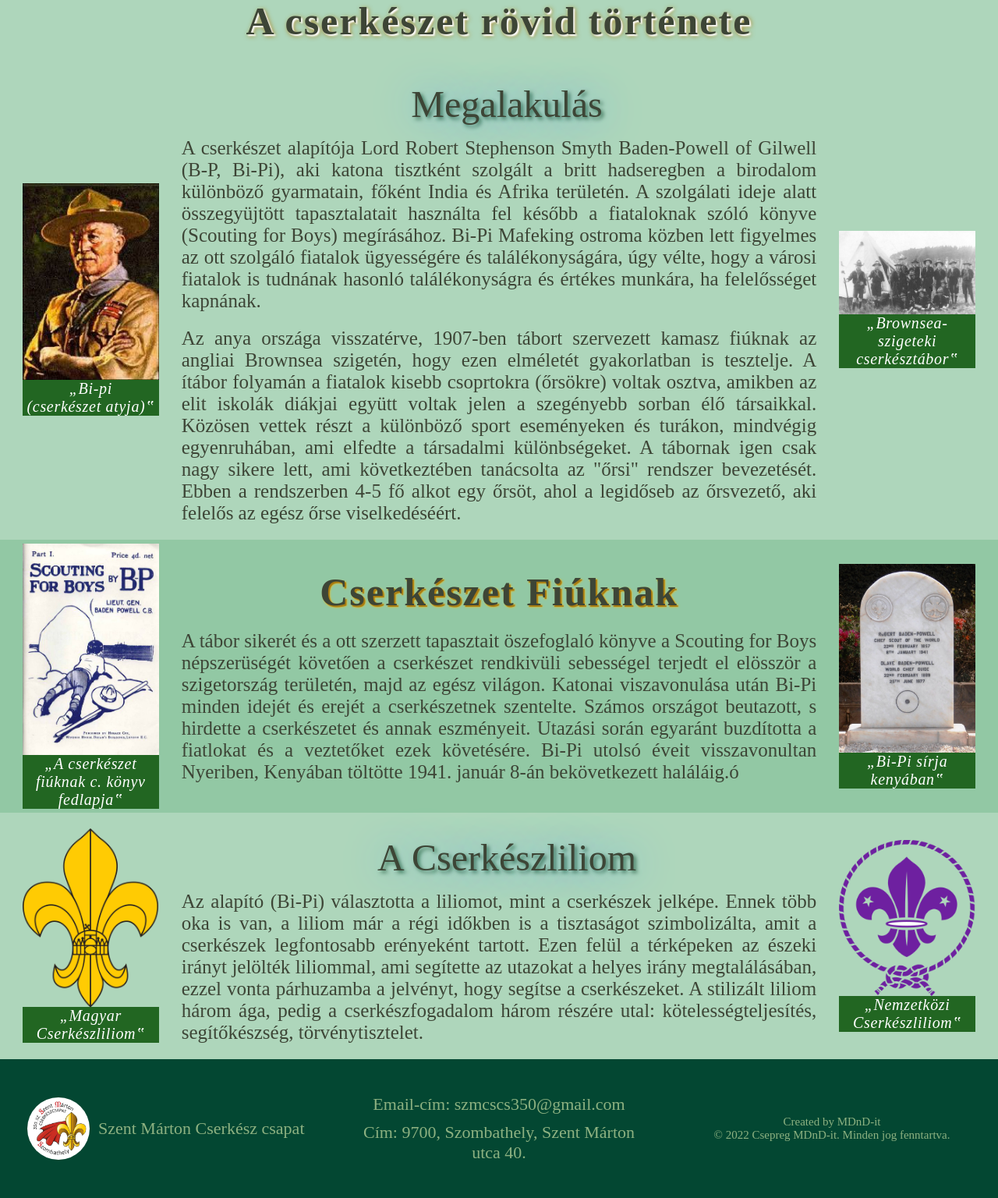
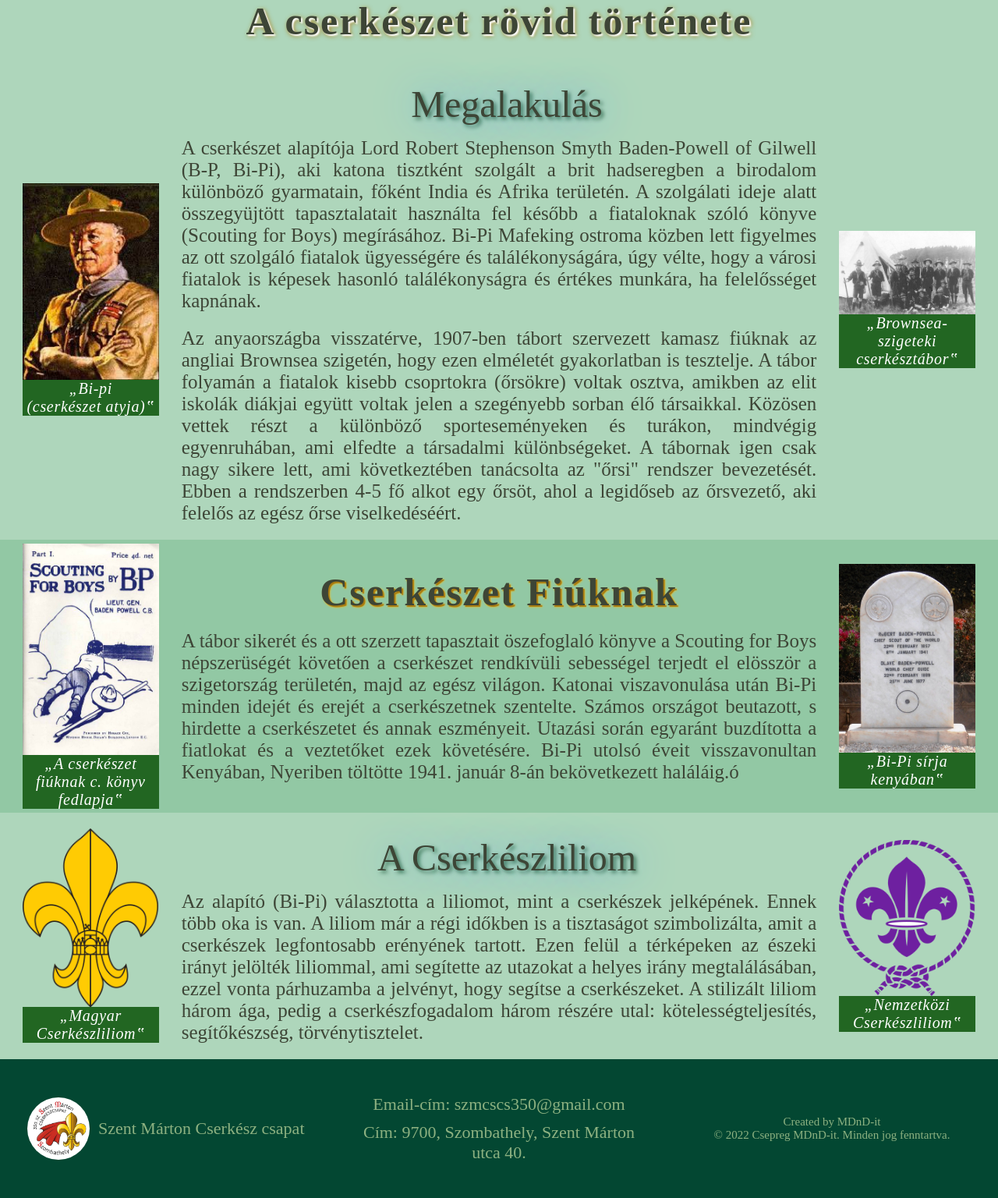
Before and after one commit to HallowBen/szmcscs350, a Django app: page /cserkesz_tori/ in a window 1280 px wide. Shown: the part 132-1668 px from the top of the page at 78% size. Run offline with Django 4.2, Linux system fonts and the light colour scheme; parts of the project's set-up code (start-up, migrations or seed data) failed here and were passed over.

Commit message:
Update cserkesz_tori.html

```diff
--- a/templates/csapat/cserkesz_tori.html
+++ b/templates/csapat/cserkesz_tori.html
@@ -14,16 +14,16 @@
         <div class="oldal-alcím">Megalakulás</div>
         <div class="szoveg">
             A cserkészet alapítója Lord Robert Stephenson Smyth Baden-Powell of Gilwell (B-P, Bi-Pi),
-            aki katona tisztként szolgált a britt hadseregben a birodalom különböző gyarmatain,
+            aki katona tisztként szolgált a brit hadseregben a birodalom különböző gyarmatain,
             főként India és Afrika területén. A szolgálati ideje alatt összegyüjtött tapasztalatait
             használta fel később a fiataloknak szóló könyve (Scouting for Boys) megírásához.
             Bi-Pi Mafeking ostroma közben lett figyelmes az ott szolgáló fiatalok ügyességére és találékonyságára,
-            úgy vélte, hogy a városi fiatalok is tudnának hasonló találékonyságra és értékes munkára, ha felelősséget kapnának.
+            úgy vélte, hogy a városi fiatalok is képesek hasonló találékonyságra és értékes munkára, ha felelősséget kapnának.
         </div>
         <div class="szoveg">
-            Az anya országa visszatérve, 1907-ben tábort szervezett kamasz fiúknak az angliai Brownsea szigetén, hogy ezen elméletét gyakorlatban is tesztelje.
-            A ítábor folyamán a fiatalok kisebb csoprtokra (őrsökre) voltak osztva, amikben az elit iskolák diákjai együtt voltak jelen a szegényebb sorban élő társaikkal.
-            Közösen vettek részt a különböző sport eseményeken és turákon, mindvégig egyenruhában, ami elfedte a társadalmi különbségeket.
+            Az anyaországba visszatérve, 1907-ben tábort szervezett kamasz fiúknak az angliai Brownsea szigetén, hogy ezen elméletét gyakorlatban is tesztelje.
+            A tábor folyamán a fiatalok kisebb csoprtokra (őrsökre) voltak osztva, amikben az elit iskolák diákjai együtt voltak jelen a szegényebb sorban élő társaikkal.
+            Közösen vettek részt a különböző sporteseményeken és turákon, mindvégig egyenruhában, ami elfedte a társadalmi különbségeket.
             A tábornak igen csak nagy sikere lett, ami következtében tanácsolta az "őrsi" rendszer bevezetését.
             Ebben a rendszerben 4-5 fő alkot egy őrsöt, ahol a legidőseb az őrsvezető, aki felelős az egész őrse viselkedéséért.
         </div>
@@ -55,9 +55,9 @@
         <div class="oldal-alcím-alternatív">Cserkészet fiúknak</div>
         <div class="szoveg">
             A tábor sikerét és a ott szerzett tapasztait öszefoglaló könyve a Scouting for Boys népszerüségét követően a cserkészet
-            rendkivüli sebességel terjedt el elösször a szigetország területén, majd az egész világon. Katonai viszavonulása után Bi-Pi
+            rendkívüli sebességel terjedt el elösször a szigetország területén, majd az egész világon. Katonai viszavonulása után Bi-Pi
             minden idejét és erejét a cserkészetnek szentelte. Számos országot beutazott, s hirdette a cserkészetet és annak eszményeit.
-            Utazási során egyaránt buzdította a fiatlokat és a veztetőket ezek követésére. Bi-Pi utolsó éveit visszavonultan Nyeriben, Kenyában töltötte
+            Utazási során egyaránt buzdította a fiatlokat és a veztetőket ezek követésére. Bi-Pi utolsó éveit visszavonultan Kenyában, Nyeriben töltötte
             1941. január 8-án bekövetkezett haláláig.ó
         </div>
     </div>
@@ -90,8 +90,8 @@
     <div class="h-közép">
         <div class="oldal-alcím">A cserkészliliom</div>
         <div class="szoveg">
-            Az alapító (Bi-Pi) választotta a liliomot, mint a cserkészek jelképe. Ennek több oka is van, a liliom már a régi időkben is a tisztaságot
-            szimbolizálta, amit a cserkészek legfontosabb erényeként tartott. Ezen felül a térképeken az észeki irányt jelölték liliommal,
+            Az alapító (Bi-Pi) választotta a liliomot, mint a cserkészek jelképének. Ennek több oka is van. A liliom már a régi időkben is a tisztaságot
+            szimbolizálta, amit a cserkészek legfontosabb erényének tartott. Ezen felül a térképeken az észeki irányt jelölték liliommal,
             ami segítette az utazokat a helyes irány megtalálásában, ezzel vonta párhuzamba a jelvényt, hogy segítse a cserkészeket.
             A stilizált liliom három ága, pedig a cserkészfogadalom három részére utal: kötelességteljesítés, segítőkészség, törvénytisztelet.
         </div>
```
